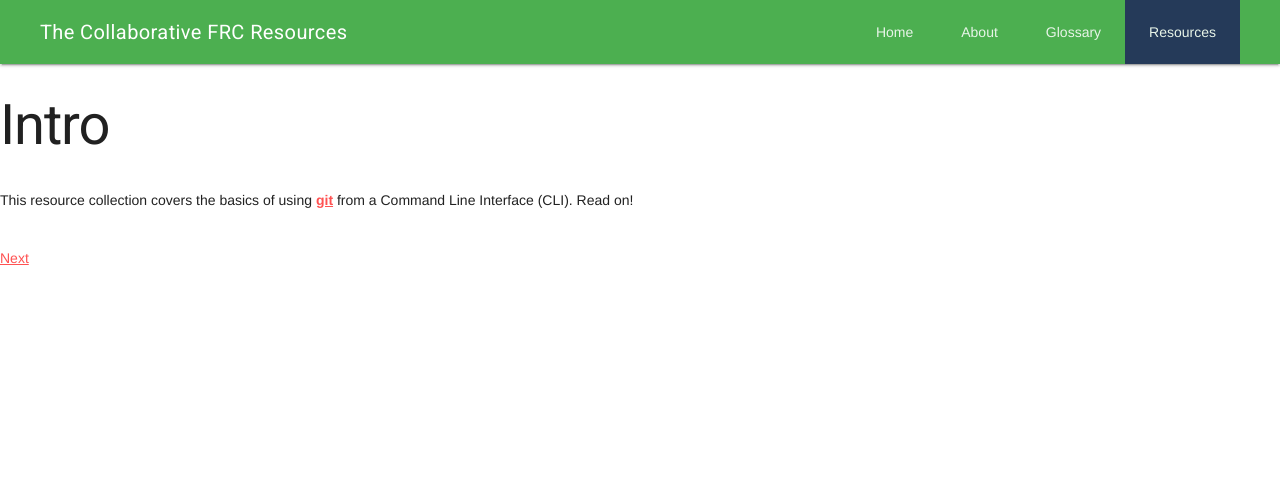
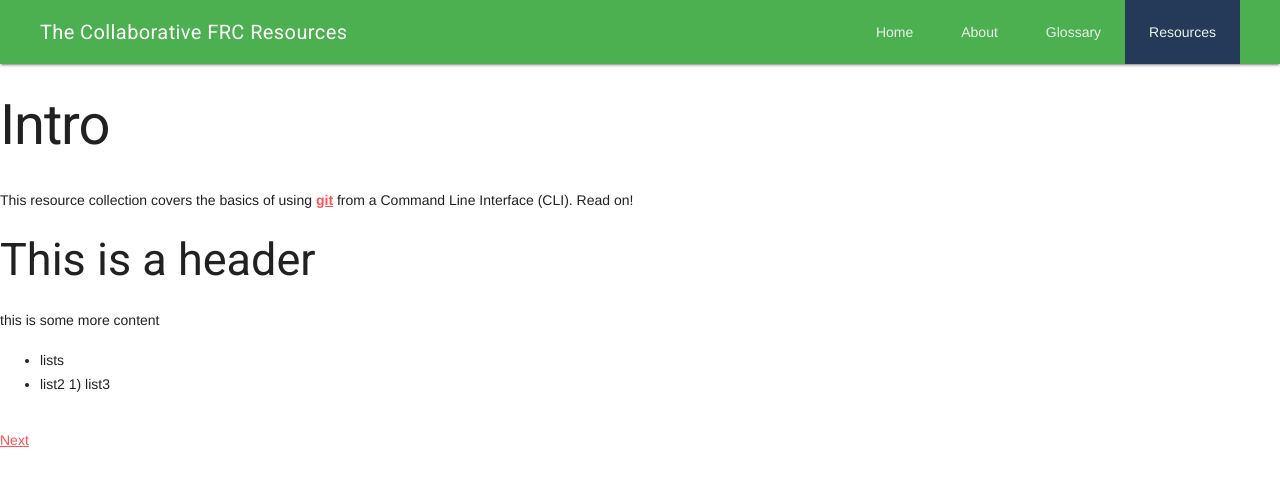
Before and after one commit to CFRCR/CFRCR, a Jekyll site: the page built from _rsrc-git_basics-cli/intro.md, in a window 1280 px wide. Shown: the top 486 px of the page. Built offline with Jekyll 4.4.1, drawn with Linux system fonts in a browser that asks for light colours; nearby versions of some CDN libraries.

Commit message:
Update intro.md

```diff
--- a/_rsrc-git_basics-cli/intro.md
+++ b/_rsrc-git_basics-cli/intro.md
@@ -3,3 +3,8 @@ title: "Intro"
 order: 1
 ---
 This resource collection covers the basics of using {% include term text="git" %} from a Command Line Interface (CLI). Read on!
+## This is a header
+this is some more content
+- lists
+- list2
+1) list3
```
